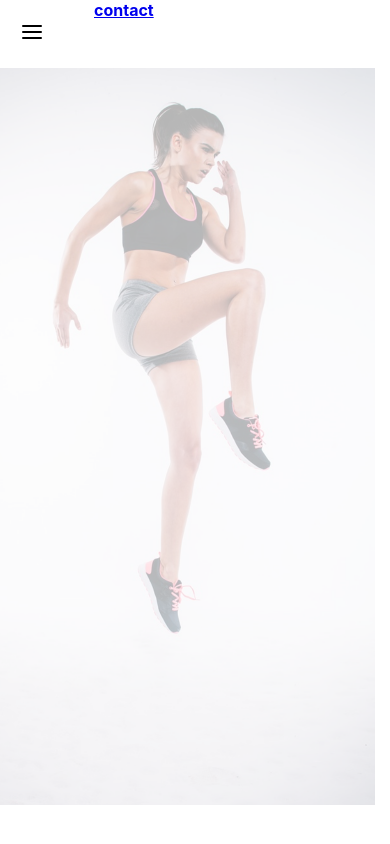
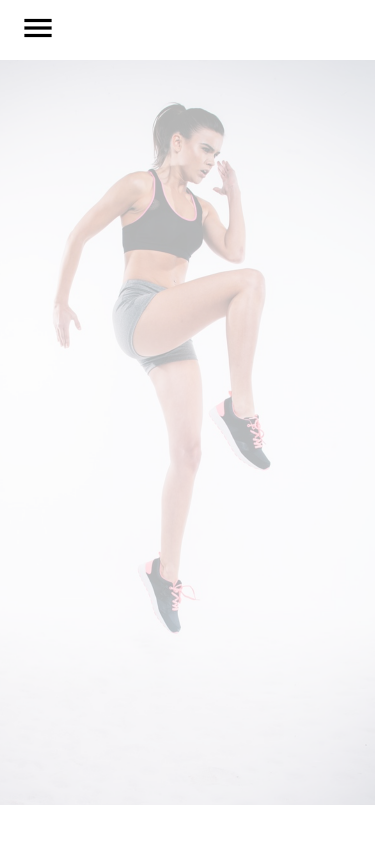
Before and after one commit to petermijkje/workout_app2, a React (Create React App) app in the folder workout_app/: page / in a window 390 px wide. Built offline with nearby package versions, Linux system fonts and the light colour scheme.

Commit message:
adding react-icons for better menu bar, redesigning component and building it through mobile first

```diff
--- a/workout_app/package.json
+++ b/workout_app/package.json
@@ -11,6 +11,7 @@
     "react": "^16.13.1",
     "react-dom": "^16.13.1",
     "react-feather": "^2.0.8",
+    "react-icons": "^3.10.0",
     "react-router-dom": "^5.1.2",
     "react-scripts": "3.4.1"
   },
--- a/workout_app/src/components/Header/Header.component.jsx
+++ b/workout_app/src/components/Header/Header.component.jsx
@@ -1,23 +1,37 @@
 import React from 'react'
-import { Menu } from 'react-feather'
 import { Link } from 'react-router-dom'
+import { IoMdMenu } from 'react-icons/io'
 
 import './Header.styles.scss'
 
 //change classnames on all
+function showMenu() {
+  return <div>contacts</div>
+}
 
-const Header = () => {
+class Header extends React.Component {
+  constructor() {
+    super()
+    this.state = {}
+  }
+  render() {
     return (
       <div className="header">
         <Link to="/" className="menu-icon" id="icon-container">
-        <Menu color="black" />
+          <IoMdMenu
+            color="black"
+            size="36px"
+            strokeWidth="3px"
+            onClick={showMenu}
+          />
           <span className="header-text"></span>
         </Link>
-      <Link to="/contact">
+        {/* <Link to="/contact">
           <span className="header-text">contact</span>
-      </Link>
+        </Link> */}
       </div>
     )
   }
+}
 
 export default Header
--- a/workout_app/src/components/Header/Header.styles.scss
+++ b/workout_app/src/components/Header/Header.styles.scss
@@ -9,7 +9,8 @@
 }
 
 #icon-container {
-  padding: 20px;
+  padding: 10px;
+  padding-left: 20px;
   vertical-align: middle;
   outline: none;
   text-decoration: none;
@@ -21,5 +22,5 @@
 }
 
 .header-text {
-  padding: 10px;
+  // padding: 10px;
 }
```
Also changed, not shown: 1 other file (tests, documents, lock files or other folders). Lines whose indentation alone changed are shown as unchanged.
